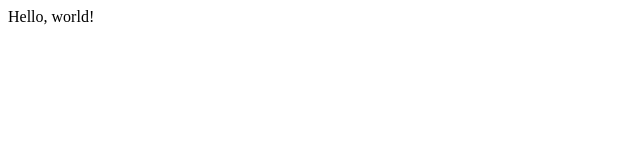
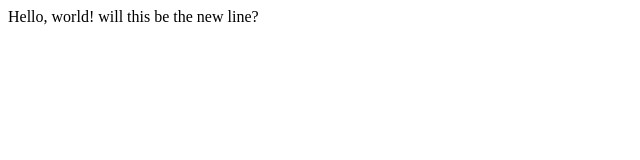
Before and after one commit to me-subodh/project0, a plain HTML site: page index.html in a window 1280 px wide. Shown: the whole page, without its empty margins (0-640 px from the left). Drawn offline with Linux system fonts and the light colour scheme.

Commit message:
Update index.html

```diff
--- a/index.html
+++ b/index.html
@@ -5,5 +5,6 @@
     </head>
     <body>
         Hello, world!
+        will this be the new line?
     </body>
 </html>
```
